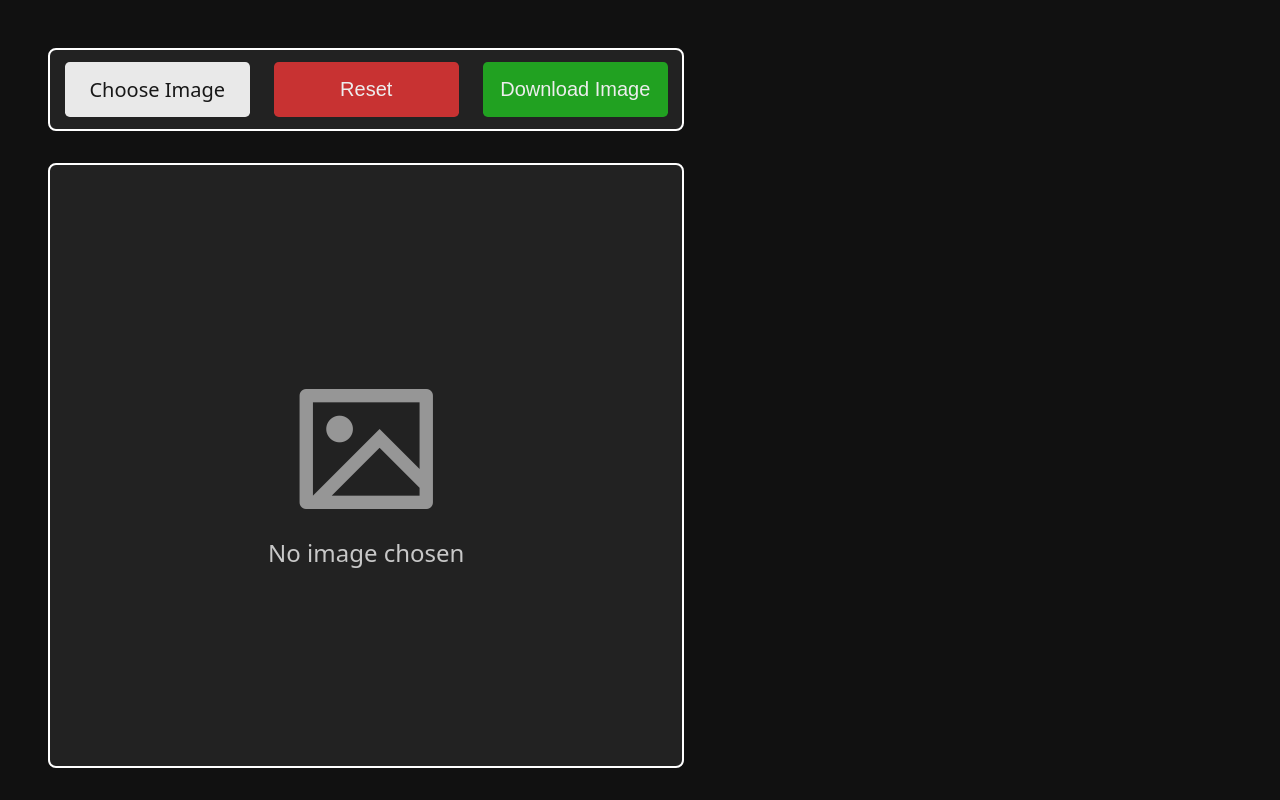
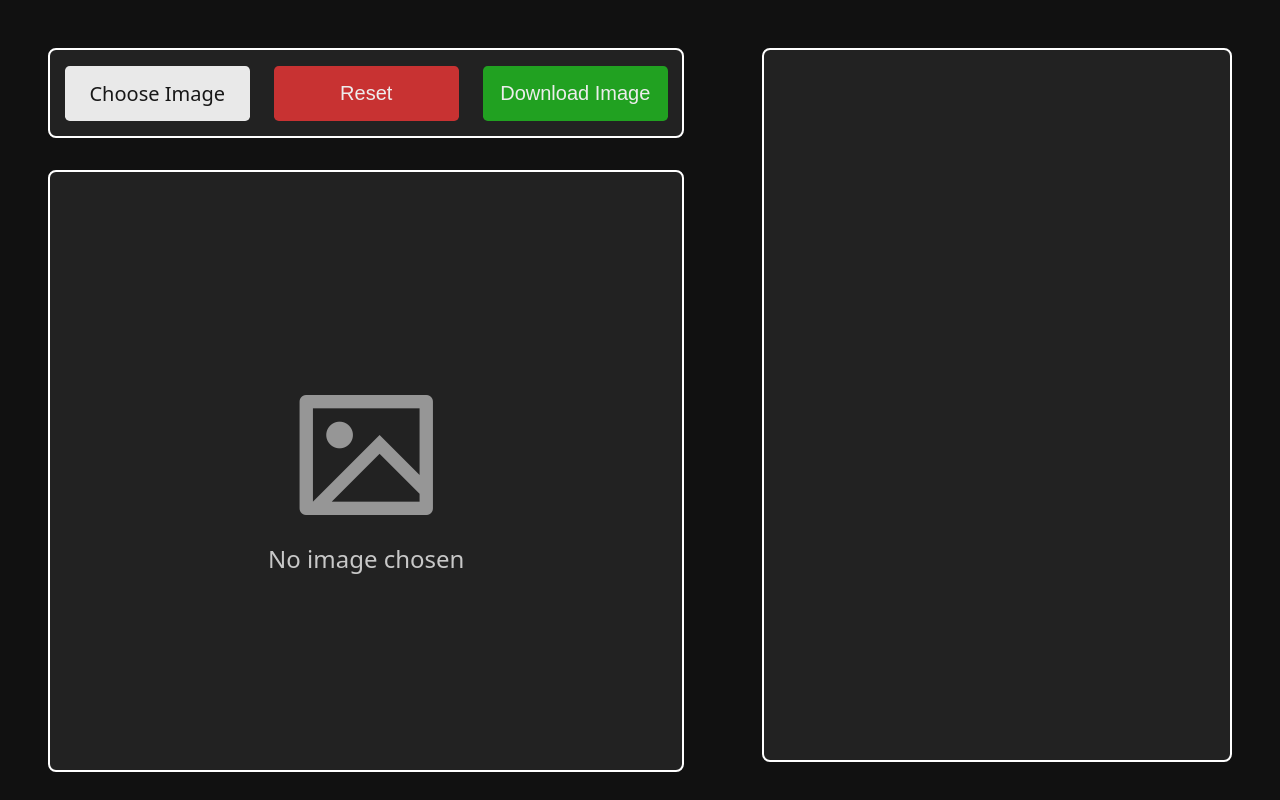
Before and after one commit to Madhav235/Image_editor, a plain HTML site: page index.html in a window 1280 px wide. Drawn offline with nearby package versions, Linux system fonts and the light colour scheme.

Commit message:
filter Container

```diff
--- a/index.html
+++ b/index.html
@@ -27,10 +27,12 @@
                     <p>No image chosen</p>
                 </div>
             </div>
-            <div class="right"></div>
         </div>
-        <div class="right"></div>
+        <div class="right">
+            <div class="filterContainer"></div>
+        </div>
     </main>
+    <script src="script.js"></script>
 </body>
 
 </html>
--- a/script.js
+++ /dev/null
@@ -1 +0,0 @@
-let
--- a/style.css
+++ b/style.css
@@ -13,6 +13,9 @@
 .main{
     width: 100vw;
     height: 100vh;
+    display: flex;
+    /* gap: var(--gutter-md); */
+    justify-content: space-between;
 }
 
 .main .left{
@@ -68,7 +71,7 @@
 
 .main .left .bottom{
     width: 90%;
-    height: 88%;
+    height: 80%;
     background-color: var(--bg-secondary-color);
     border-radius: var(--border-radius-2xl);
     border: solid 2px white;
@@ -90,3 +93,21 @@
     font-size: 10rem;
     opacity: 0.7;
 }
+
+.main .right {
+    /* background-color: red; */
+    height: 100%;
+    width: 40.5%;
+    display: flex;
+    justify-content: end;
+    padding-right: var(--padding-2xl);
+    padding-top: var(--padding-2xl);
+}
+
+.main .right .filterContainer{
+    width: 100%;
+    height: 95%;
+    background-color: var(--bg-secondary-color);
+    border: solid 2px white;
+    border-radius: var(--border-radius-2xl);
+}
```
